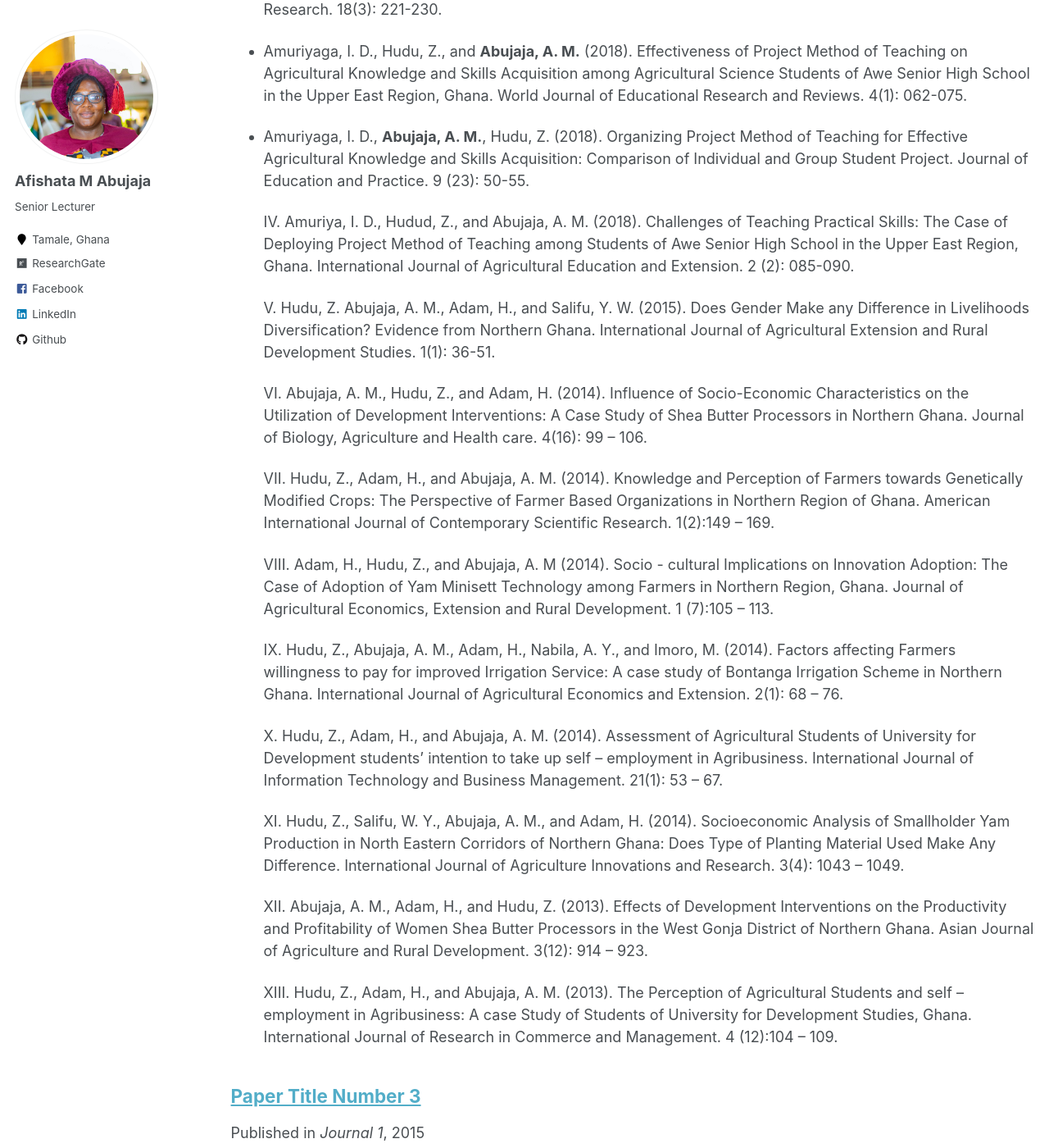
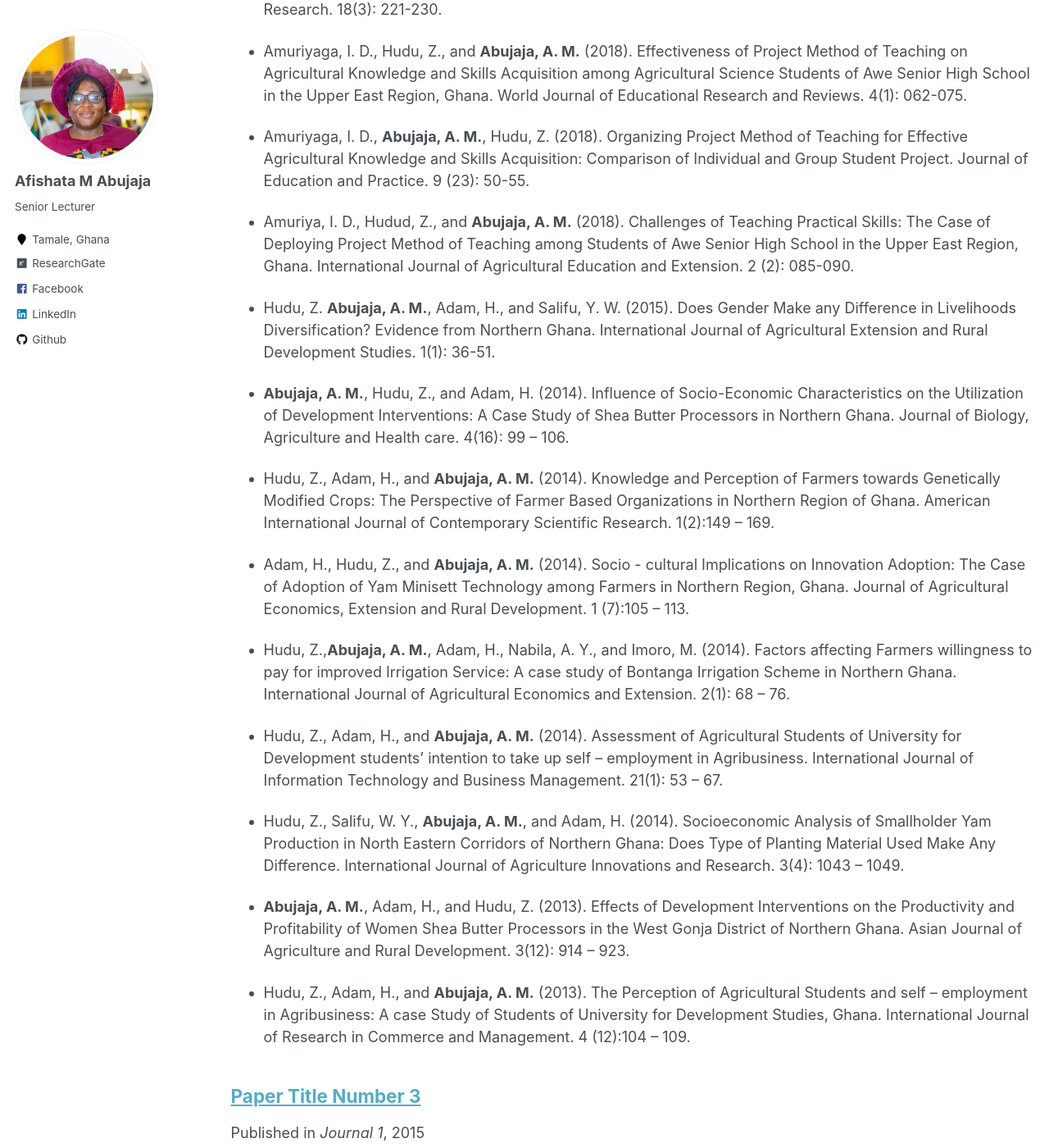
Before and after one commit to Abujaja93/abujaja, a Jekyll site: the page built from _pages/publications.md, in a window 1280 px wide and 1400 px high, scrolled down 220 px. Shown: the whole window at 82% size. Built offline with Jekyll 4.4.1, drawn with Linux system fonts in a browser that asks for light colours.

Commit message:
Update publications.md
added publications.

```diff
--- a/_pages/publications.md
+++ b/_pages/publications.md
@@ -11,25 +11,25 @@ author_profile: true
 
 * Amuriyaga, I. D., **Abujaja, A. M.**, Hudu, Z. (2018). Organizing Project Method of Teaching for Effective Agricultural Knowledge and Skills Acquisition: Comparison of Individual and Group Student Project. Journal of Education and Practice. 9 (23): 50-55.
 
-    IV. Amuriya, I. D., Hudud, Z., and Abujaja, A. M. (2018). Challenges of Teaching Practical Skills: The Case of Deploying Project Method of Teaching among Students of Awe Senior High School in the Upper East Region, Ghana. International Journal of Agricultural Education and Extension. 2 (2): 085-090.
+* Amuriya, I. D., Hudud, Z., and **Abujaja, A. M.** (2018). Challenges of Teaching Practical Skills: The Case of Deploying Project Method of Teaching among Students of Awe Senior High School in the Upper East Region, Ghana. International Journal of Agricultural Education and Extension. 2 (2): 085-090.
 
-    V. Hudu, Z. Abujaja, A. M., Adam, H., and Salifu, Y. W. (2015). Does Gender Make any Difference in Livelihoods Diversification? Evidence from Northern Ghana. International Journal of Agricultural Extension and Rural Development Studies. 1(1): 36-51.
+* Hudu, Z. **Abujaja, A. M.**, Adam, H., and Salifu, Y. W. (2015). Does Gender Make any Difference in Livelihoods Diversification? Evidence from Northern Ghana. International Journal of Agricultural Extension and Rural Development Studies. 1(1): 36-51.
 
-    VI. Abujaja, A. M., Hudu, Z., and Adam, H. (2014). Influence of Socio-Economic Characteristics on the Utilization of Development Interventions: A Case Study of Shea Butter Processors in Northern Ghana. Journal of Biology, Agriculture and Health care. 4(16): 99 – 106.
+* **Abujaja, A. M.**, Hudu, Z., and Adam, H. (2014). Influence of Socio-Economic Characteristics on the Utilization of Development Interventions: A Case Study of Shea Butter Processors in Northern Ghana. Journal of Biology, Agriculture and Health care. 4(16): 99 – 106.
 
-    VII. Hudu, Z., Adam, H., and Abujaja, A. M. (2014). Knowledge and Perception of Farmers towards Genetically Modified Crops: The Perspective of Farmer Based Organizations in Northern Region of Ghana. American International Journal of Contemporary Scientific Research. 1(2):149 – 169.
+* Hudu, Z., Adam, H., and **Abujaja, A. M.** (2014). Knowledge and Perception of Farmers towards Genetically Modified Crops: The Perspective of Farmer Based Organizations in Northern Region of Ghana. American International Journal of Contemporary Scientific Research. 1(2):149 – 169.
 
-    VIII. Adam, H., Hudu, Z., and Abujaja, A. M (2014). Socio - cultural Implications on Innovation Adoption: The Case of Adoption of Yam Minisett Technology among Farmers in Northern Region, Ghana. Journal of Agricultural Economics, Extension and Rural Development.  1 (7):105 – 113.
+* Adam, H., Hudu, Z., and **Abujaja, A. M.** (2014). Socio - cultural Implications on Innovation Adoption: The Case of Adoption of Yam Minisett Technology among Farmers in Northern Region, Ghana. Journal of Agricultural Economics, Extension and Rural Development.  1 (7):105 – 113.
 
-    IX. Hudu, Z., Abujaja, A. M., Adam, H., Nabila, A. Y., and Imoro, M.  (2014). Factors affecting Farmers willingness to pay for improved Irrigation Service: A case study of Bontanga Irrigation Scheme in Northern Ghana. International Journal of Agricultural Economics and Extension.  2(1): 68 – 76.
+* Hudu, Z.,**Abujaja, A. M.**, Adam, H., Nabila, A. Y., and Imoro, M.  (2014). Factors affecting Farmers willingness to pay for improved Irrigation Service: A case study of Bontanga Irrigation Scheme in Northern Ghana. International Journal of Agricultural Economics and Extension.  2(1): 68 – 76.
 
-    X. Hudu, Z., Adam, H., and Abujaja, A. M.  (2014). Assessment of Agricultural Students of University for Development students’ intention to take up self – employment in Agribusiness.  International Journal of Information Technology and Business Management. 21(1): 53 – 67.
+* Hudu, Z., Adam, H., and **Abujaja, A. M.**  (2014). Assessment of Agricultural Students of University for Development students’ intention to take up self – employment in Agribusiness.  International Journal of Information Technology and Business Management. 21(1): 53 – 67.
 
-    XI. Hudu, Z., Salifu, W. Y., Abujaja, A. M., and Adam, H. (2014). Socioeconomic Analysis of Smallholder Yam Production in North Eastern Corridors of Northern Ghana: Does Type of Planting Material Used Make Any Difference. International Journal of Agriculture Innovations and Research. 3(4): 1043 – 1049.
+* Hudu, Z., Salifu, W. Y., **Abujaja, A. M.**, and Adam, H. (2014). Socioeconomic Analysis of Smallholder Yam Production in North Eastern Corridors of Northern Ghana: Does Type of Planting Material Used Make Any Difference. International Journal of Agriculture Innovations and Research. 3(4): 1043 – 1049.
 
-    XII. Abujaja, A. M., Adam, H., and Hudu, Z. (2013). Effects of Development Interventions on the Productivity and Profitability of Women Shea Butter Processors in the West Gonja District of Northern Ghana. Asian Journal of Agriculture and Rural Development. 3(12): 914 – 923.
+* **Abujaja, A. M.**, Adam, H., and Hudu, Z. (2013). Effects of Development Interventions on the Productivity and Profitability of Women Shea Butter Processors in the West Gonja District of Northern Ghana. Asian Journal of Agriculture and Rural Development. 3(12): 914 – 923.
 
-    XIII. Hudu, Z., Adam, H., and Abujaja, A. M.  (2013). The Perception of Agricultural Students and self – employment in Agribusiness: A case Study of Students of University for Development Studies, Ghana. International Journal of Research in Commerce and Management. 4 (12):104 – 109.
+* Hudu, Z., Adam, H., and **Abujaja, A. M.**  (2013). The Perception of Agricultural Students and self – employment in Agribusiness: A case Study of Students of University for Development Studies, Ghana. International Journal of Research in Commerce and Management. 4 (12):104 – 109.
 
 
 
```
